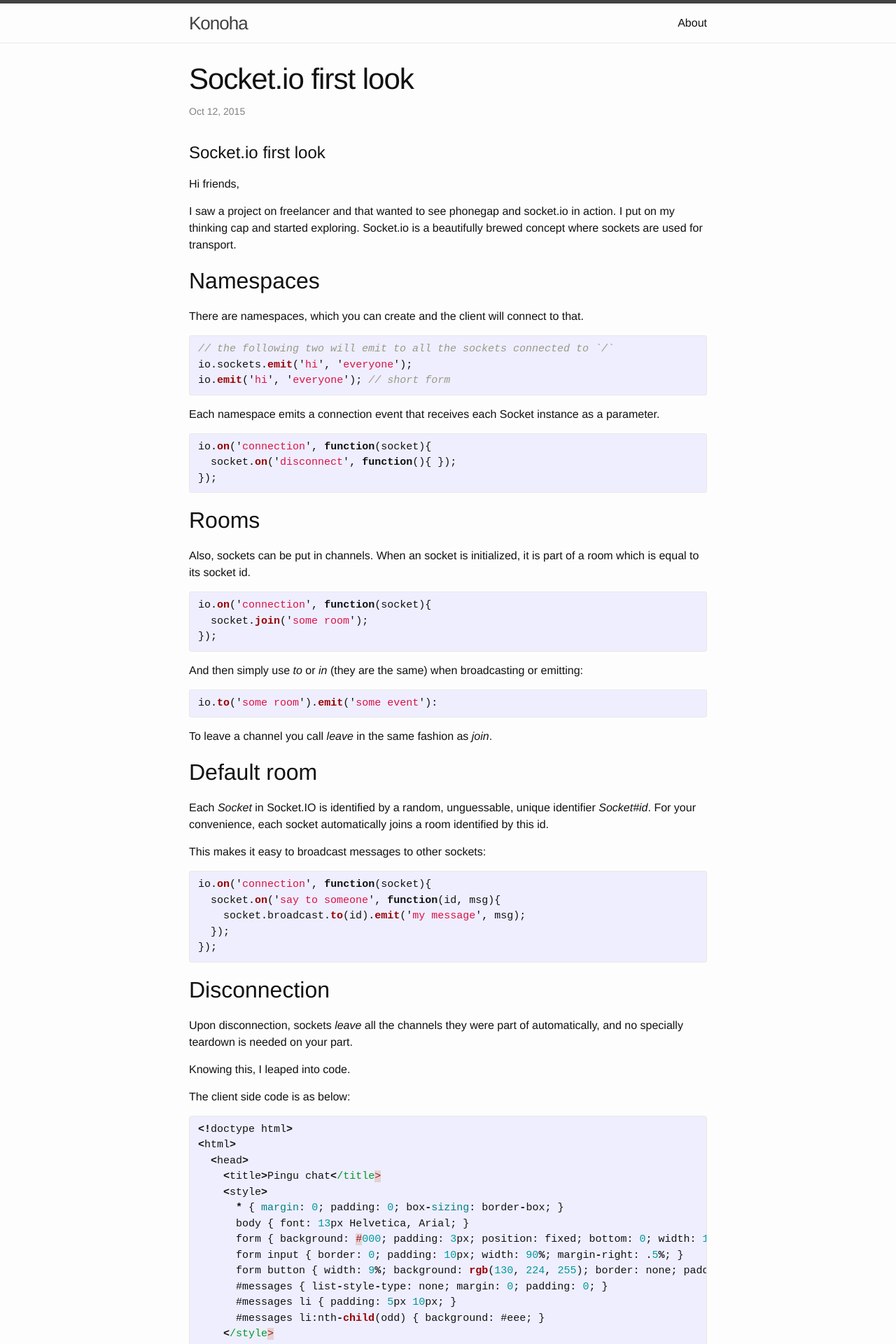
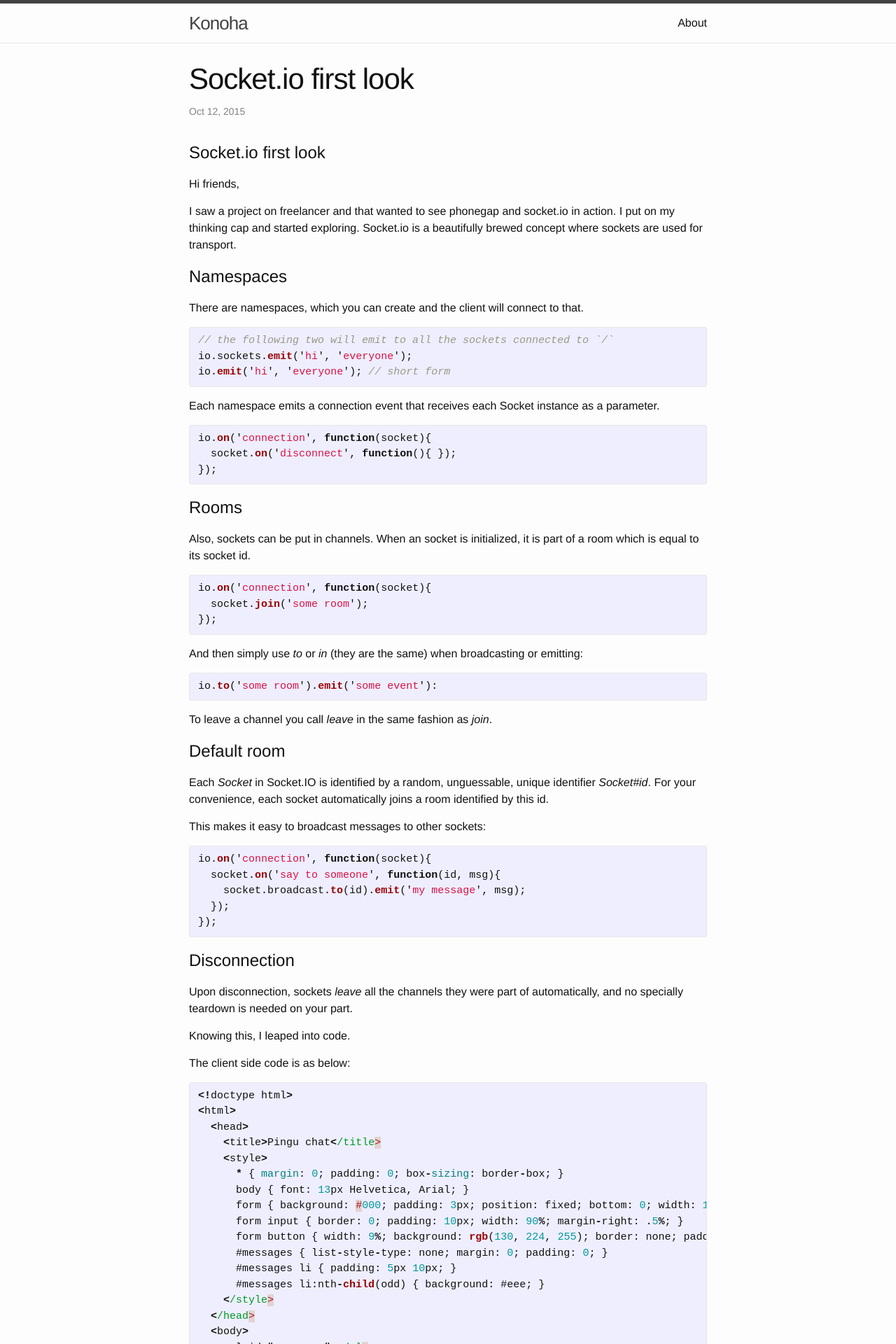
Before and after one commit to vishwakarma09/vishwakarma09.github.io, a Jekyll site: the page built from _posts/2015-10-12-socket-io-first-look.markdown, in a window 1280 px wide. Shown: the top 1920 px of the page at 70% size. Built offline with Jekyll 4.4.1, drawn with Linux system fonts in a browser that asks for light colours.

Commit message:
some formatting

```diff
--- a/_posts/2015-10-12-socket-io-first-look.markdown
+++ b/_posts/2015-10-12-socket-io-first-look.markdown
@@ -9,7 +9,7 @@ Hi friends,
 
 I saw a project on freelancer and that wanted to see phonegap and socket.io in action. I put on my thinking cap and started exploring. Socket.io is a beautifully brewed concept where sockets are used for transport.
 
-## Namespaces
+# Namespaces
 
 There are namespaces, which you can create and the client will connect to that.
 
@@ -27,7 +27,7 @@ io.on('connection', function(socket){
 });
 {% endhighlight %}
 
-## Rooms
+# Rooms
 
 Also, sockets can be put in channels. When an socket is initialized, it is part of a room which is equal to its socket id.
 
@@ -45,7 +45,7 @@ io.to('some room').emit('some event'):
 
 To leave a channel you call *leave* in the same fashion as *join*.
 
-## Default room
+# Default room
 
 Each *Socket* in Socket.IO is identified by a random, unguessable, unique identifier *Socket#id*. For your convenience, each socket automatically joins a room identified by this id.
 
@@ -59,7 +59,7 @@ io.on('connection', function(socket){
 });
 {% endhighlight %}
 
-## Disconnection
+# Disconnection
 
 Upon disconnection, sockets *leave* all the channels they were part of automatically, and no specially teardown is needed on your part.
 
```
